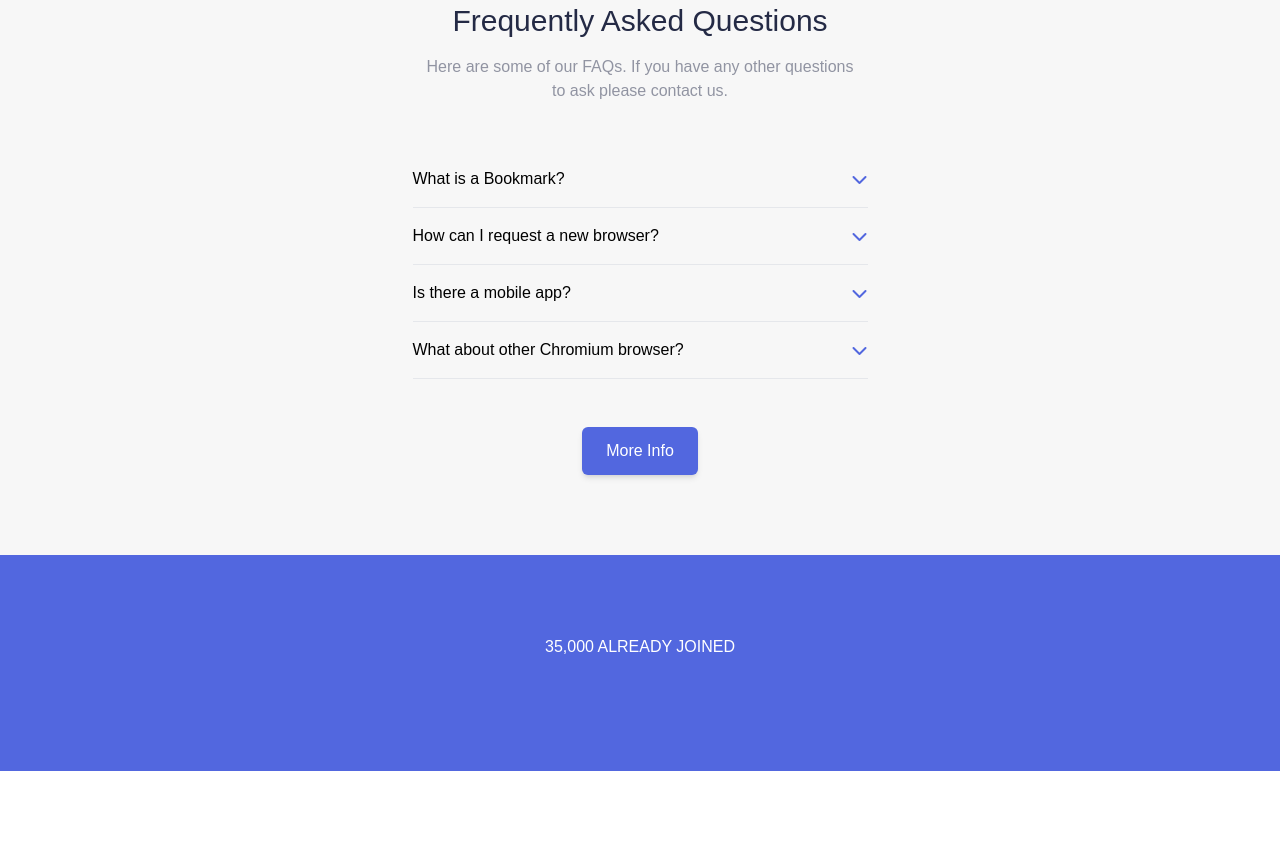
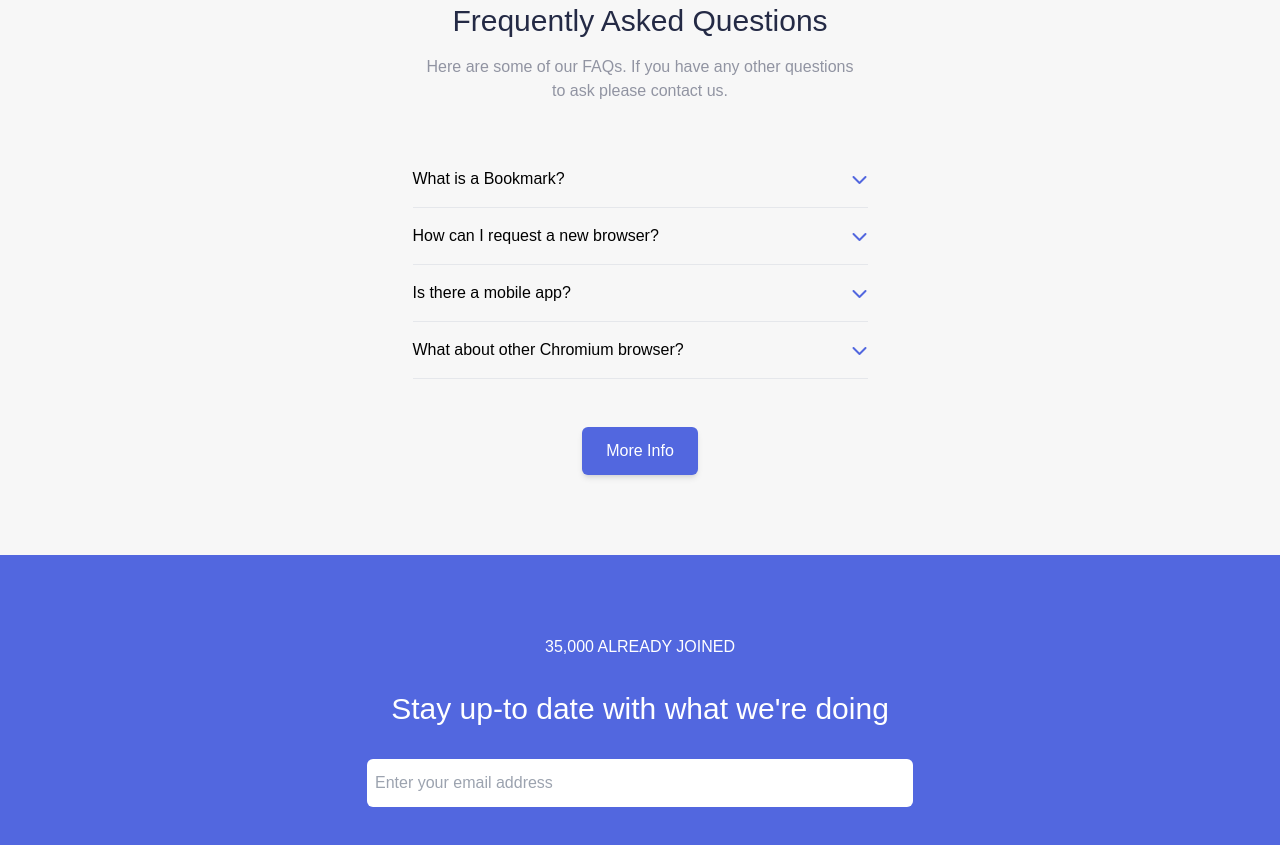
Before and after one commit to adefaze/Bookmark-Landing-Page, a website: page index.html in a window 1280 px wide. Shown: the part 3680-4525 px from the top of the page. Before the commit the page ends 4451 px from the top, so only its background shows below. Drawn offline with Linux system fonts and the light colour scheme.

Commit message:
updated index.html. Added input field and butons

```diff
--- a/index.html
+++ b/index.html
@@ -227,6 +227,11 @@
         <div class="container">
             <div class="sm:w-3/4 lg:w-2/4 mx-auto">
                 <p class="font-light uppercase text-center mb-8">35,000 already joined</p>
+                <h1 class="text-3xl text-center">Stay up-to date with what we're doing</h1>
+                <div class="flex flex-col sm:flex-row gap-6 mt-8">
+                    <input type="text" class="focus:outline-none flex-1 px-2 py-3 rounded-md text-black"
+                        placeholder="Enter your email address">
+                </div>
             </div>
         </div>
     </section>
```
Also changed, not shown: src/output.css.
